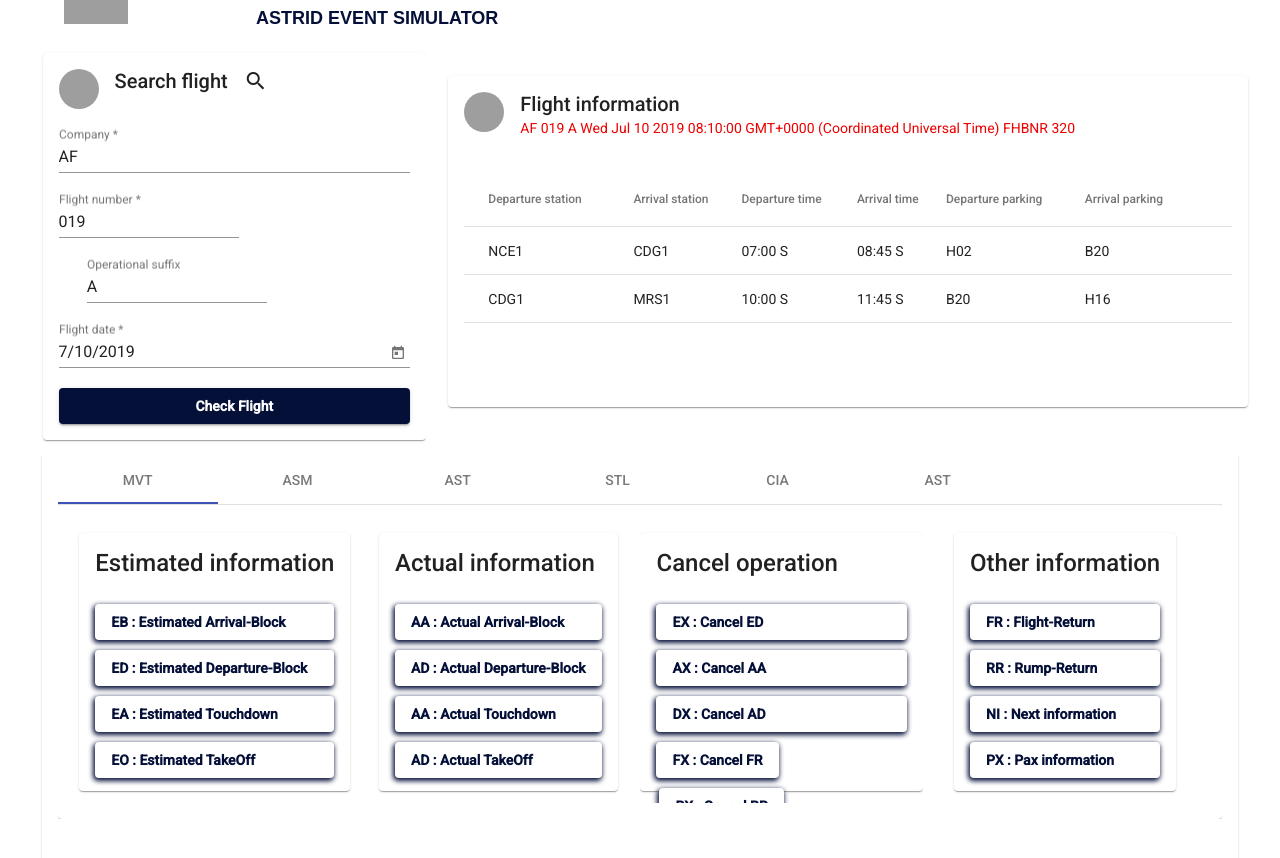
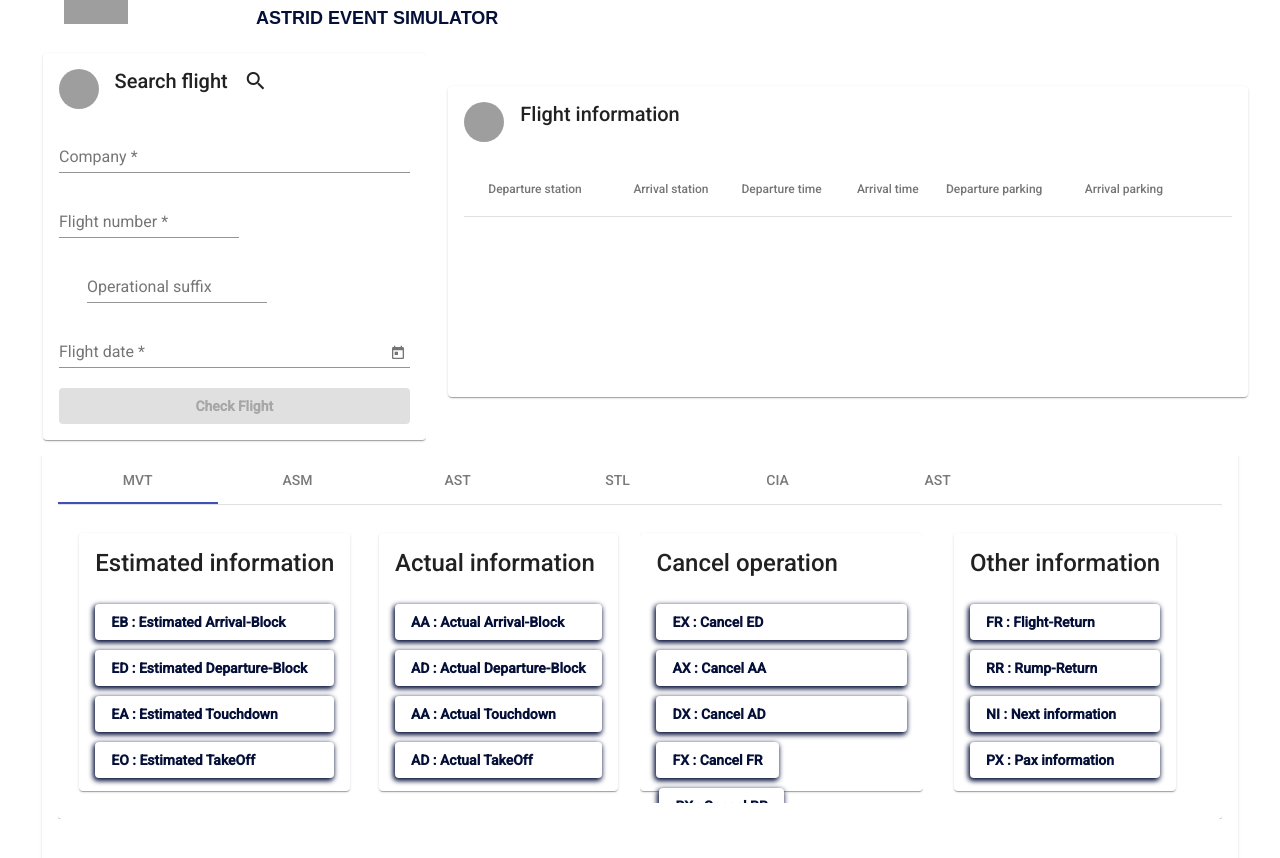
Before and after one commit to mohamedtra/Maquette_Angular, an Angular app in the folder Simulator-App/: page / in a window 1280 px wide. Shown: the top 858 px of the page. Built offline with nearby package versions, Linux system fonts and the light colour scheme; grey boxes are pictures that could not be loaded.

Commit message:
push app

```diff
--- a/Simulator-App/src/app/app.component.ts
+++ b/Simulator-App/src/app/app.component.ts
@@ -7,43 +7,9 @@
   templateUrl: './app.component.html',
   styleUrls: ['./app.component.css']
 })
-export class AppComponent implements OnInit {
+export class AppComponent {
 
   title = 'Simulator-App';
   flight: Flight = new Flight();
 
-  ngOnInit(): void {
-    this.flight.company = 'AF';
-    this.flight.flightNumber = '019';
-    this.flight.operationalSuffix = 'A';
-    this.flight.aircraftRegistration = 'FHBNR';
-    this.flight.aircraftType = '320';
-    this.flight.flightIdentifierDate = new Date();
-    this.flight.currentArrival = new Date();
-    this.flight.touchdown = new Date();
-
-    this.flight.flightLegs = [];
-
-    const fl1: FlightLeg = new FlightLeg();
-    const fl2: FlightLeg = new FlightLeg();
-
-    fl1.arrPkg = 'B20';
-    fl1.depPkg = 'H02';
-    fl1.depStation = 'NCE1';
-    fl1.arrStation = 'CDG1';
-    fl1.depTime = '07:00 S';
-    fl1.arrTime = '08:45 S';
-
-    fl2.arrPkg = 'H16';
-    fl2.depPkg = 'B20';
-    fl2.depStation = 'CDG1';
-    fl2.arrStation = 'MRS1';
-    fl2.depTime = '10:00 S';
-    fl2.arrTime = '11:45 S';
-
-
-    this.flight.flightLegs.push(fl1);
-    this.flight.flightLegs.push(fl2);
-  }
-
 }
--- a/Simulator-App/src/app/components/simulator/search-flight/search-flight.component.html
+++ b/Simulator-App/src/app/components/simulator/search-flight/search-flight.component.html
@@ -8,33 +8,33 @@
     </mat-card-header>
     <br>
 
-    <form #monForm="ngForm" name="formSearchFlight" novalidate>
+    <form #monForm="ngForm" name="monForm" novalidate>
       <div class="example-container">
         <mat-form-field>
            <input matInput placeholder="Company" type="text" name="company" #name="ngModel" id="company"
-           [(ngModel)]="flight.company" maxlength="3" required>
+           [(ngModel)]="company" maxlength="3" required>
         </mat-form-field>
 
         <div class="enligne">
             <mat-form-field>
                 <input matInput placeholder="Flight number" type="text" name="flightNumber" #name="ngModel" id="flightNumber"
-                [(ngModel)]="flight.flightNumber" maxlength="3" required>
+                [(ngModel)]="flightNumber" maxlength="3" required>
             </mat-form-field>
 
              <mat-form-field class="sp">
-                <input matInput placeholder="Operational suffix" type="text" name="operational-suffix" #name="ngModel" id="operational-suffix"
-                [(ngModel)]="flight.operationalSuffix" maxlength="2">
+                <input matInput placeholder="Operational suffix" type="text" name="operationalSuffix" #name="ngModel" id="operational-suffix"
+                [(ngModel)]="operationalSuffix" maxlength="2">
              </mat-form-field>
         </div>
 
         <mat-form-field>
           <input matInput [matDatepicker]="picker" placeholder="Flight date" name="flightDate" #name="ngModel" id="flightDate"
-          [(ngModel)]="flight.flightIdentifierDate" maxlength="10" required>
+          [(ngModel)]="flightDate" maxlength="10" required>
           <mat-datepicker-toggle matSuffix [for]="picker"></mat-datepicker-toggle>
           <mat-datepicker #picker></mat-datepicker>
         </mat-form-field>
 
-        <button mat-raised-button type="submit" [disabled]=!monForm.valid>Check Flight</button>
+        <button mat-raised-button (click)="checkInformation(company.valueOf, flightNumber.valueOf, operationalSuffix.valueOf, flightDate.valueOf)" type="submit" [disabled]=!monForm.valid>Check Flight</button>
 
       </div>
     </form>
--- a/Simulator-App/src/app/components/simulator/search-flight/search-flight.component.ts
+++ b/Simulator-App/src/app/components/simulator/search-flight/search-flight.component.ts
@@ -26,7 +26,11 @@
     console.log(this.flight.operationalSuffix);
   }
 
-  checkInformation() {
+  checkInformation(company: string, flightNumber: string, operationalSuffix: string, flightDate: Date ) {
+    this.company = company;
+    this.flightNumber = flightNumber;
+    this.operationalSuffix = operationalSuffix;
+    this.flightDate = flightDate;
   }
 
 }
```
